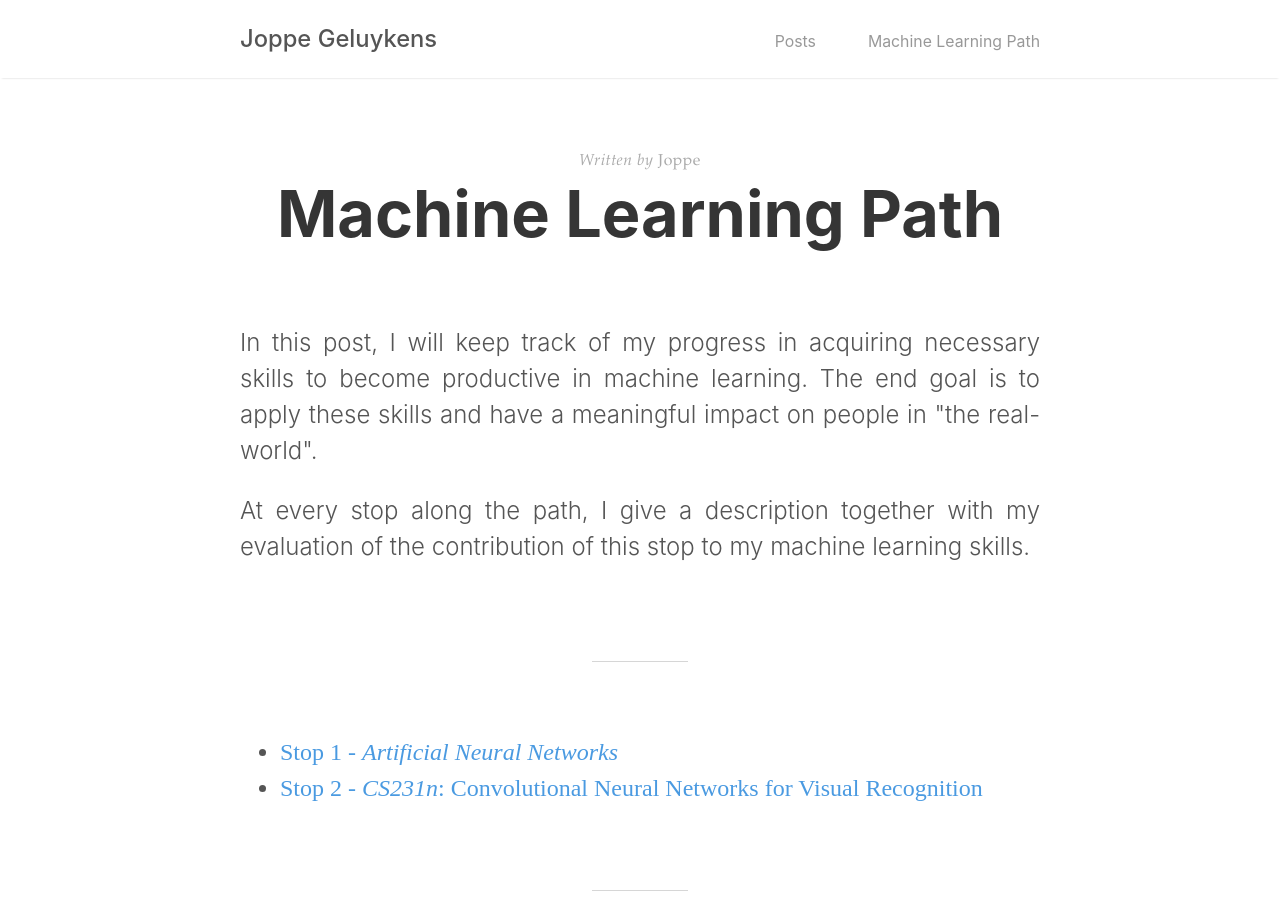
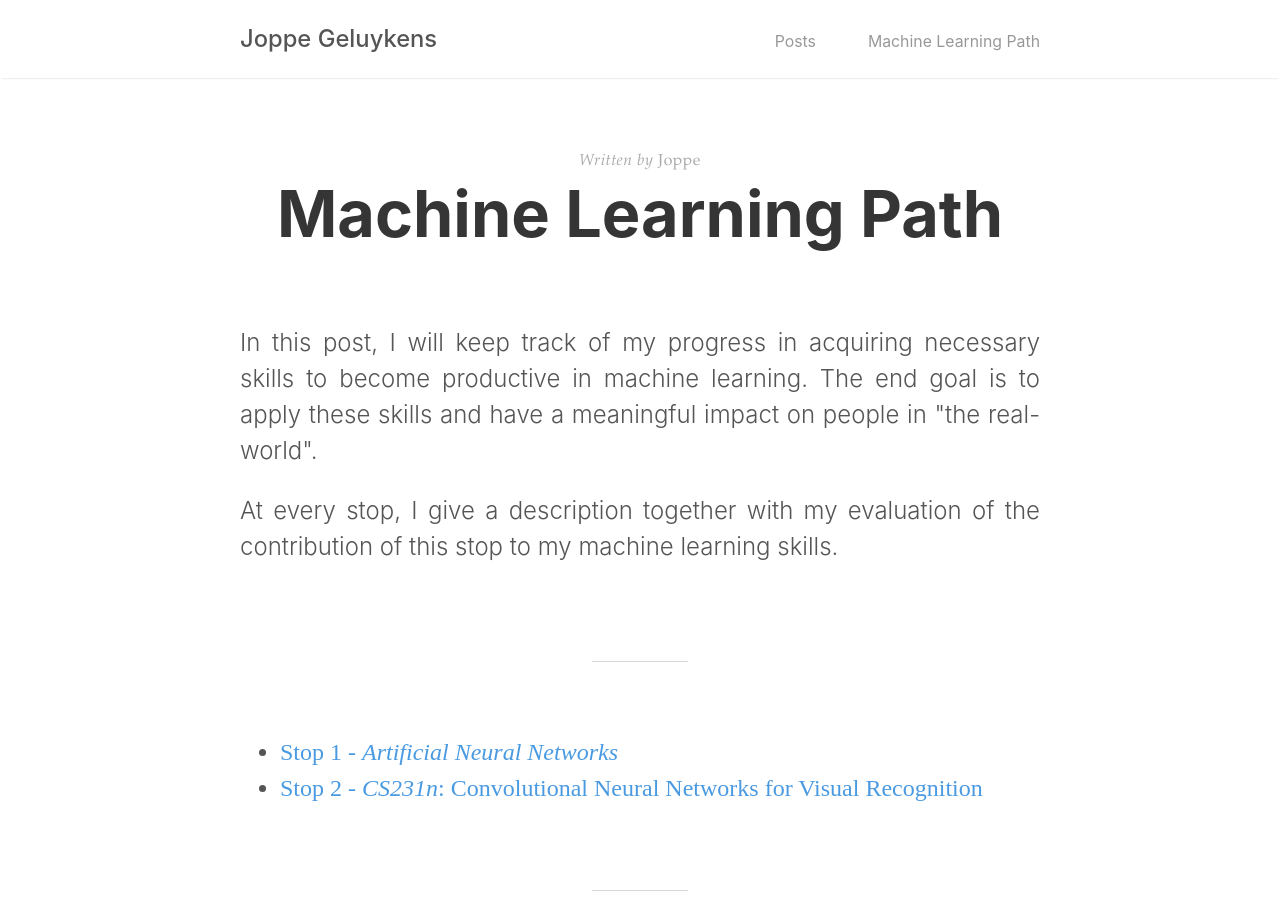
Before and after one commit to jppgks/blog, a Jekyll site: the page built from machine-learning-path.md, in a window 1280 px wide and 900 px high. Built offline with Jekyll 4.4.1, drawn with Linux system fonts in a browser that asks for light colours.

Commit message:
Update learning-path.md

```diff
--- a/machine-learning-path.md
+++ b/machine-learning-path.md
@@ -10,8 +10,7 @@ In this post, I will keep track of my progress in acquiring necessary skills to
 The end goal is to apply these skills and have a meaningful impact on people in "the real-world".
 </p>
 <p>
-At every stop along the path, I give a description together with
-my evaluation of the contribution of this stop to my machine learning skills.
+At every stop, I give a description together with my evaluation of the contribution of this stop to my machine learning skills.
 </p>
 </div>
 
```
